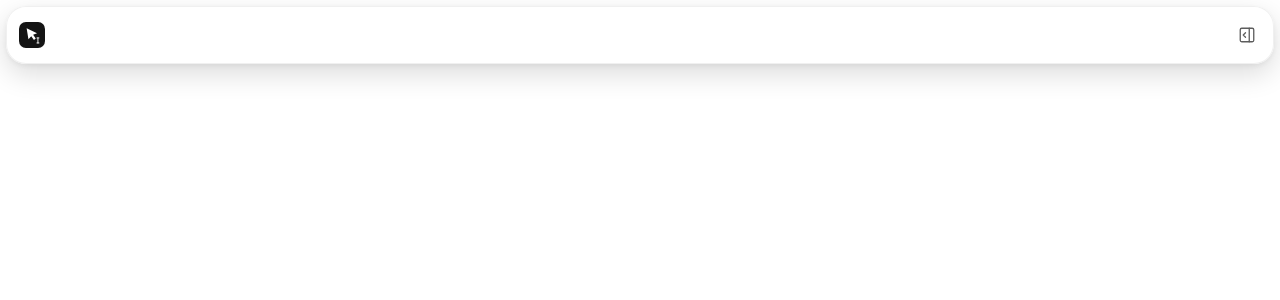
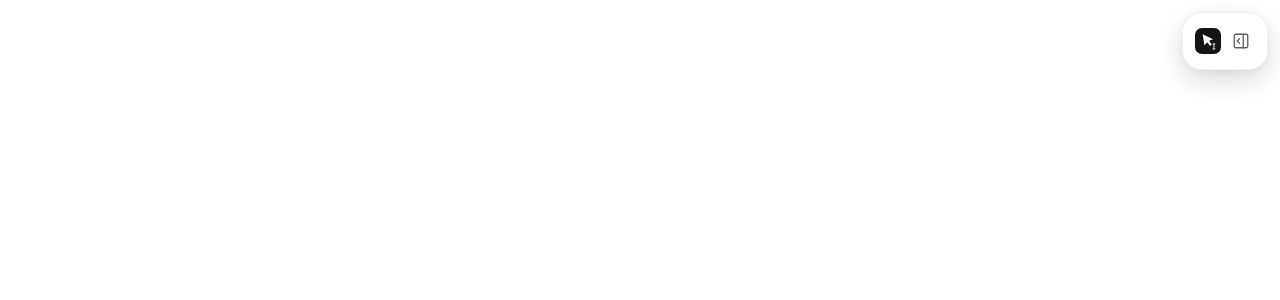
Before and after one commit to Kewlkiid/deskwright, a React (Vite) app in the folder app/: page / in a window 1280 px wide. Both pictures are taken after a click on the button 1252 px from the left and 24 px from the top of the page. Shown: the top 300 px of the page. Built offline with nearby package versions, Linux system fonts and the light colour scheme.

Commit message:
Smoother collapse/open: the window resizes instantly and the page animates the panel and corner bar

```diff
--- a/app/src/App.tsx
+++ b/app/src/App.tsx
@@ -29,27 +29,42 @@ const OVERLAY_EVENTS = new Set([
 const TASKS_RE = /^(show |list |open )?(my )?(saved )?tasks\??$/i;
 const METRICS_RE = /^(show )?(the )?(run )?(metrics|stats|statistics)\??$/i;
 
+const TRANSITION_MS = 240;
+
 export default function App() {
   const [s, dispatch] = useReducer(reducer, initialState);
   // "panel": full-height column. "pill": compact bar in the top-right corner (during tasks, or collapsed by hand).
-  const [mode, setModeState] = useState<"panel" | "pill">("panel");
-  const modeRef = useRef(mode);
+  // panel <-> corner bar. The window itself resizes instantly (the bar sits at the same screen spot in both sizes,
+  // so nothing visibly moves); all the motion is in the page: the panel slides while the bar fades in or out.
+  const [mode, setModeState] = useState<"panel" | "closing" | "pill" | "opening">("panel");
+  const modeRef = useRef<"panel" | "pill">("panel");
   const runningRef = useRef(false);
   const pillSize = useRef<"pill" | "mini">("pill");
+  const timer = useRef<ReturnType<typeof setTimeout>>();
   const goPill = useCallback(() => {
     // Running: the status bar. Collapsed while idle: only the icon and the open button.
     const size = runningRef.current ? "pill" : "mini";
-    if (modeRef.current === "pill" && pillSize.current === size) return;
+    if (modeRef.current === "pill") {
+      if (pillSize.current !== size) window.agent?.setMode(size);
+      pillSize.current = size;
+      return;
+    }
     modeRef.current = "pill";
     pillSize.current = size;
-    setModeState("pill"); // render the pill first (anchored top-right), then shrink the window around it
-    window.agent?.setMode(size);
+    clearTimeout(timer.current);
+    setModeState("closing"); // slide the panel away and fade the bar in, then shrink the window around the bar
+    timer.current = setTimeout(() => {
+      window.agent?.setMode(size);
+      setModeState("pill");
+    }, TRANSITION_MS);
   }, []);
   const goPanel = useCallback(() => {
     if (modeRef.current === "panel") return;
     modeRef.current = "panel";
-    window.agent?.setMode("panel"); // grow the window first, then slide the panel in
-    setTimeout(() => setModeState("panel"), 200);
+    clearTimeout(timer.current);
+    window.agent?.setMode("panel"); // grow the window first (transparent, the bar stays put), then slide the panel in
+    requestAnimationFrame(() => setModeState("opening"));
+    timer.current = setTimeout(() => setModeState("panel"), TRANSITION_MS + 40);
   }, []);
   const bottom = useRef<HTMLDivElement>(null);
   const scroller = useRef<HTMLDivElement>(null);
@@ -230,19 +245,26 @@ export default function App() {
     else turns.push({ agent: [item] });
   }
 
-  if (mode === "pill") {
-    return (
-      <Pill running={s.running} status={s.status} metrics={s.metrics} connected={s.connected} onOpen={goPanel} />
+  const empty = s.items.length === 0;
+  const bar =
+    mode === "panel" ? null : (
+      <Pill
+        running={s.running}
+        status={s.status}
+        metrics={s.metrics}
+        connected={s.connected}
+        visible={mode !== "opening"}
+        onOpen={goPanel}
+      />
     );
-  }
-
-  const empty = s.items.length === 0;
 
   return (
+    <>
+      {mode !== "pill" && (
     <motion.div
-      initial={{ opacity: 0, x: 24 }}
-      animate={{ opacity: 1, x: 0 }}
-      transition={{ duration: 0.24, ease: [0.2, 0.8, 0.2, 1] }}
+      initial={{ opacity: 0, x: 32 }}
+      animate={mode === "closing" ? { opacity: 0, x: 32 } : { opacity: 1, x: 0 }}
+      transition={{ duration: TRANSITION_MS / 1000, ease: [0.2, 0.8, 0.2, 1] }}
       className="flex h-full flex-col border-l border-line bg-white text-fg"
     >
       {/* Header */}
@@ -392,5 +414,8 @@ export default function App() {
         onClear={() => dispatch({ type: "clearChat" })}
       />
     </motion.div>
+      )}
+      {bar}
+    </>
   );
 }
--- a/app/src/components/Pill.tsx
+++ b/app/src/components/Pill.tsx
@@ -10,23 +10,25 @@ export function Pill({
   status,
   metrics,
   connected,
+  visible = true,
   onOpen,
 }: {
   running: boolean;
   status: string;
   metrics: Metrics | null;
   connected: boolean;
+  visible?: boolean;
   onOpen: () => void;
 }) {
   if (!running) {
     return (
-      <div className="fixed inset-0 flex items-start justify-end p-[6px]">
+      <div className="pointer-events-none fixed right-[12px] top-[12px]">
         <motion.div
-          initial={{ opacity: 0, scale: 0.94, y: -6 }}
-          animate={{ opacity: 1, scale: 1, y: 0 }}
+          initial={{ opacity: 0, scale: 0.92 }}
+          animate={visible ? { opacity: 1, scale: 1 } : { opacity: 0, scale: 0.92 }}
           transition={{ duration: 0.22, ease: [0.2, 0.8, 0.2, 1] }}
           style={{ transformOrigin: "top right" }}
-          className="flex h-[58px] w-full items-center justify-between rounded-[20px] border border-black/[.06] bg-white/95 pl-3 pr-2 shadow-[0_2px_6px_rgba(0,0,0,.06),0_10px_28px_rgba(0,0,0,.14)] backdrop-blur"
+          className="pointer-events-auto flex h-[58px] w-[86px] items-center justify-between rounded-[20px] border border-black/[.06] bg-white/95 pl-3 pr-2 shadow-[0_2px_6px_rgba(0,0,0,.06),0_10px_28px_rgba(0,0,0,.14)] backdrop-blur"
         >
           <Logo size={26} />
           <button
@@ -41,13 +43,13 @@ export function Pill({
     );
   }
   return (
-    <div className="fixed inset-0 flex items-start justify-end p-[6px]">
+    <div className="pointer-events-none fixed right-[12px] top-[12px]">
       <motion.div
-        initial={{ opacity: 0, scale: 0.94, y: -6 }}
-        animate={{ opacity: 1, scale: 1, y: 0 }}
+        initial={{ opacity: 0, scale: 0.92 }}
+        animate={visible ? { opacity: 1, scale: 1 } : { opacity: 0, scale: 0.92 }}
         transition={{ duration: 0.22, ease: [0.2, 0.8, 0.2, 1] }}
         style={{ transformOrigin: "top right" }}
-        className="flex h-[58px] w-full items-center gap-3 rounded-[20px] border border-black/[.06] bg-white/95 pl-3 pr-4 shadow-[0_2px_6px_rgba(0,0,0,.06),0_10px_28px_rgba(0,0,0,.14)] backdrop-blur"
+        className="pointer-events-auto flex h-[58px] w-[374px] items-center gap-3 rounded-[20px] border border-black/[.06] bg-white/95 pl-3 pr-4 shadow-[0_2px_6px_rgba(0,0,0,.06),0_10px_28px_rgba(0,0,0,.14)] backdrop-blur"
       >
         <span className="relative flex h-7 w-7 shrink-0 items-center justify-center">
           <span className="absolute inset-0 animate-ping rounded-full bg-focus/20" />
```
Also changed, not shown: app/electron/main.cjs (+7 -6 lines).
